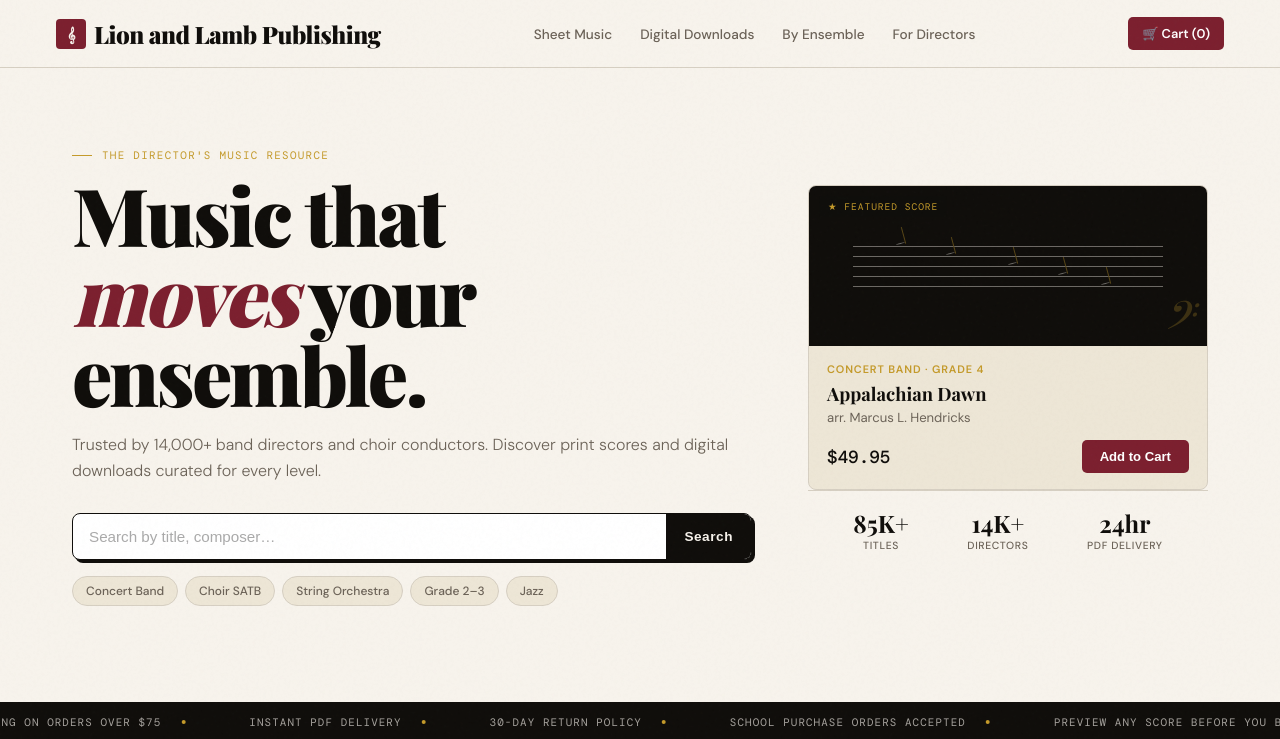
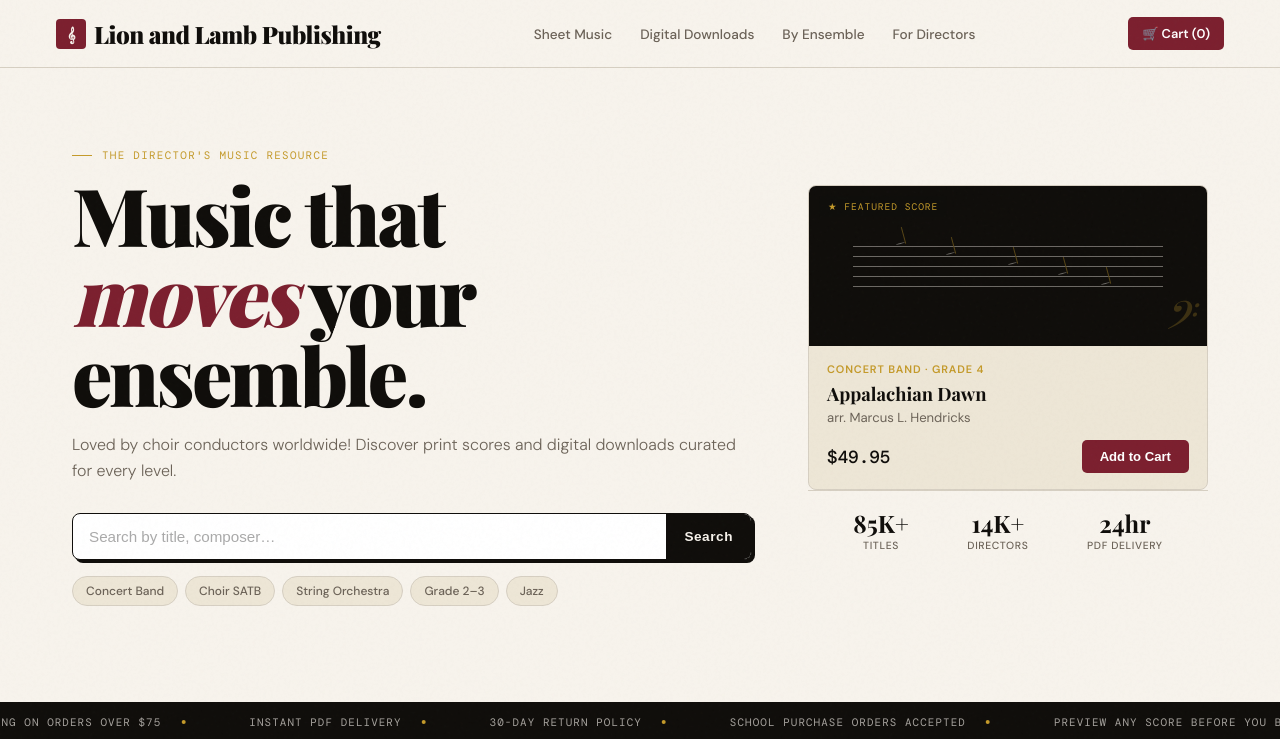
Before and after one commit to kevinskey/lionandlambpublishing, a plain HTML site: page index.html in a window 1280 px wide. Shown: the top 739 px of the page. Drawn offline with nearby package versions, Linux system fonts and the light colour scheme; a web font is replaced by a local one.

Commit message:
Update homepage

```diff
--- a/index.html
+++ b/index.html
@@ -263,7 +263,7 @@ footer{background:var(--ink);padding:48px 16px 32px}
   <div class="hero-left">
     <div class="hero-eyebrow">The Director's Music Resource</div>
     <h1 class="hero-title">Music that<br><em>moves</em> your<br>ensemble.</h1>
-    <p class="hero-sub">Trusted by 14,000+ band directors and choir conductors. Discover print scores and digital downloads curated for every level.</p>
+    <p class="hero-sub">Loved by choir conductors worldwide! Discover print scores and digital downloads curated for every level.</p>
     <div class="hero-search">
       <input type="text" placeholder="Search by title, composer&hellip;">
       <button>Search</button>
```
